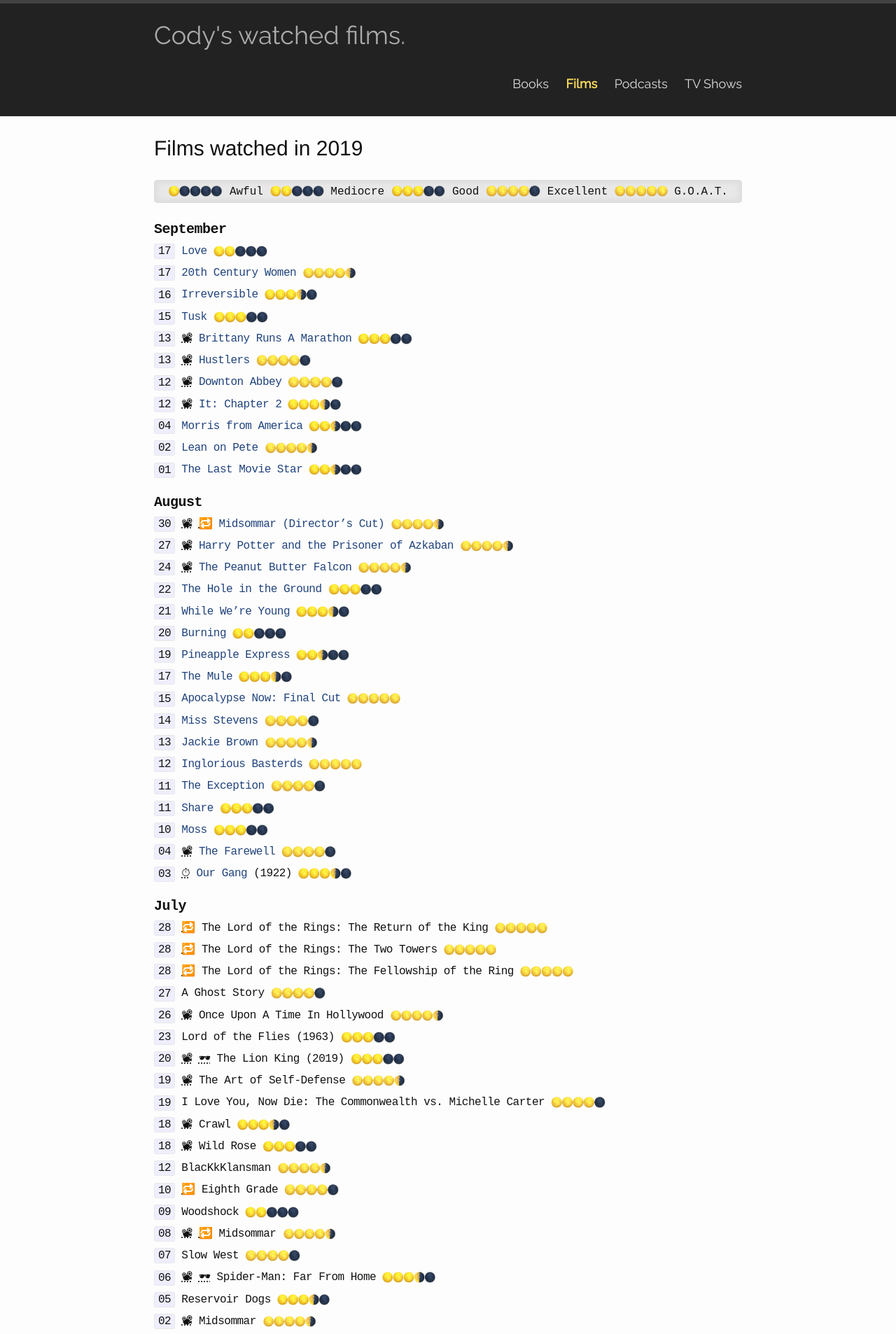
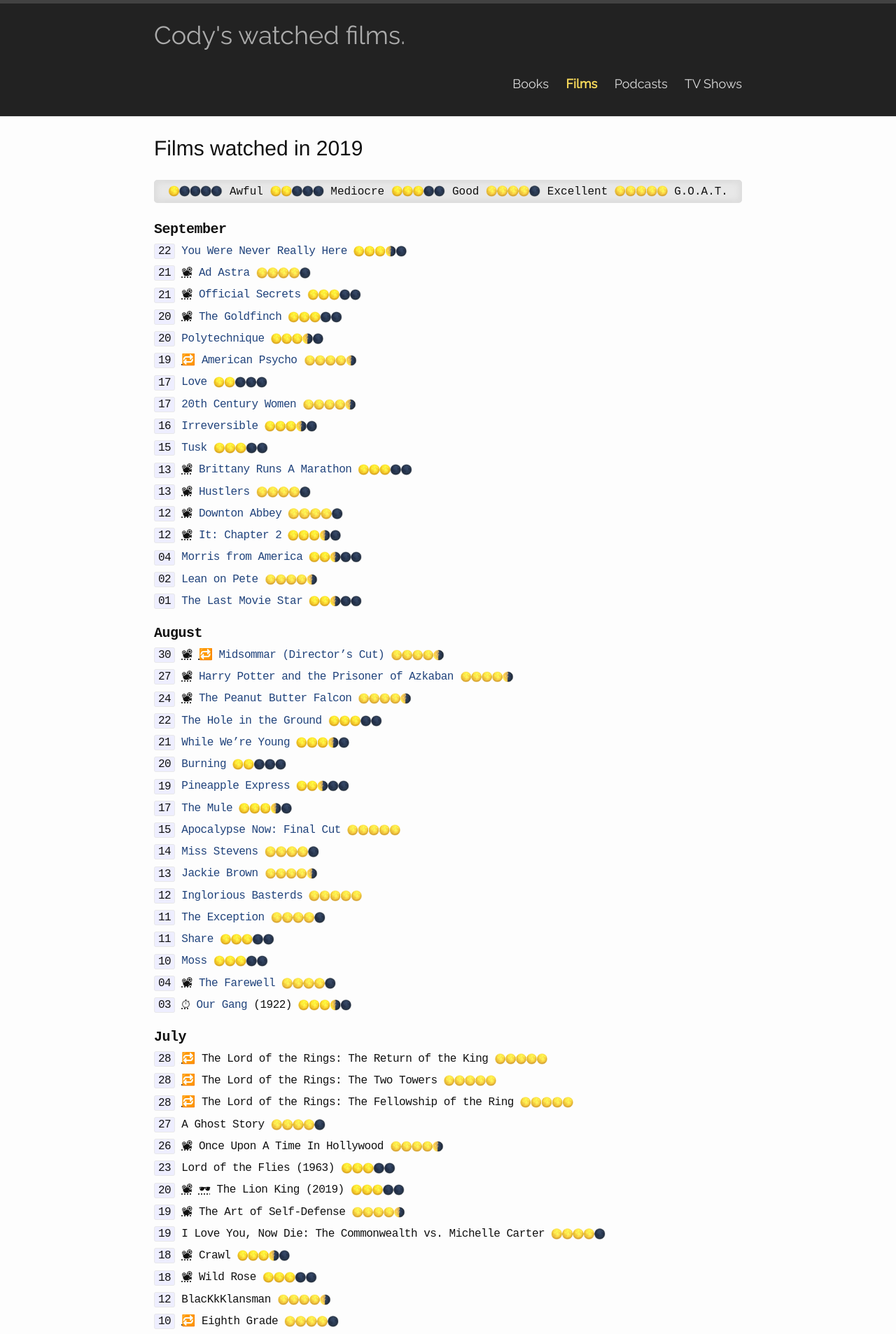
Before and after one commit to codydalerodgers/personal-blog, a Jekyll site: the page built from _films/2019.md, in a window 1280 px wide. Shown: the top 1906 px of the page at 70% size. Built offline with Jekyll 4.4.1, drawn with Linux system fonts in a browser that asks for light colours.

Commit message:
update films

```diff
--- a/_films/2019.md
+++ b/_films/2019.md
@@ -4,6 +4,18 @@
 title: Films watched in 2019
 ---
 ## September
+`22` [You Were Never Really Here](https://www.imdb.com/title/tt5742374/) {{ site.threehalf }}
+
+`21` <abbr title="Theatre">📽</abbr> [Ad Astra](https://www.imdb.com/title/tt2935510/) {{ site.four }}
+
+`21` <abbr title="Theatre">📽</abbr> [Official Secrets](https://www.imdb.com/title/tt5431890/) {{ site.three }}
+
+`20` <abbr title="Theatre">📽</abbr> [The Goldfinch](https://www.imdb.com/title/tt3864056/) {{ site.three }}
+
+`20` [Polytechnique](https://www.imdb.com/title/tt1194238/) {{ site.threehalf }}
+
+`19` <abbr title="Rewatched">🔁</abbr> [American Psycho](https://www.imdb.com/title/tt0144084/) {{ site.fourhalf }}
+
 `17` [Love](https://www.imdb.com/title/tt3774694/) {{ site.two }}
 
 `17` [20th Century Women](https://www.imdb.com/title/tt4385888/) {{ site.fourhalf }}
```
